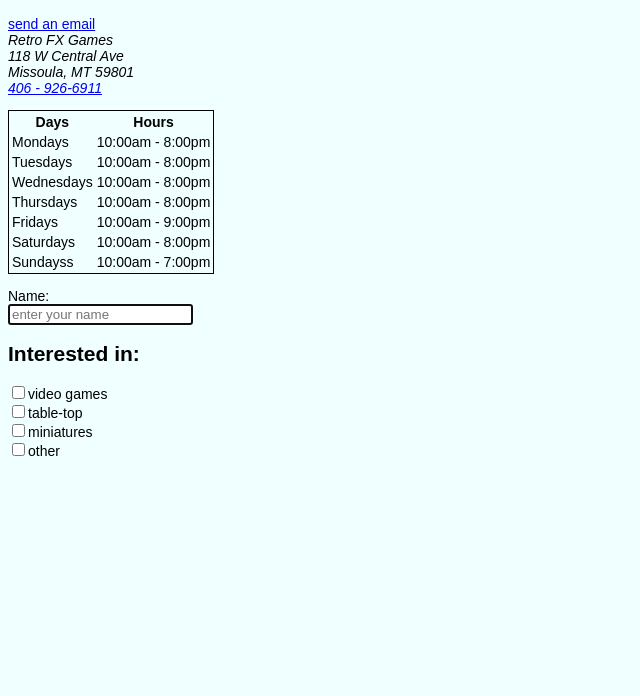
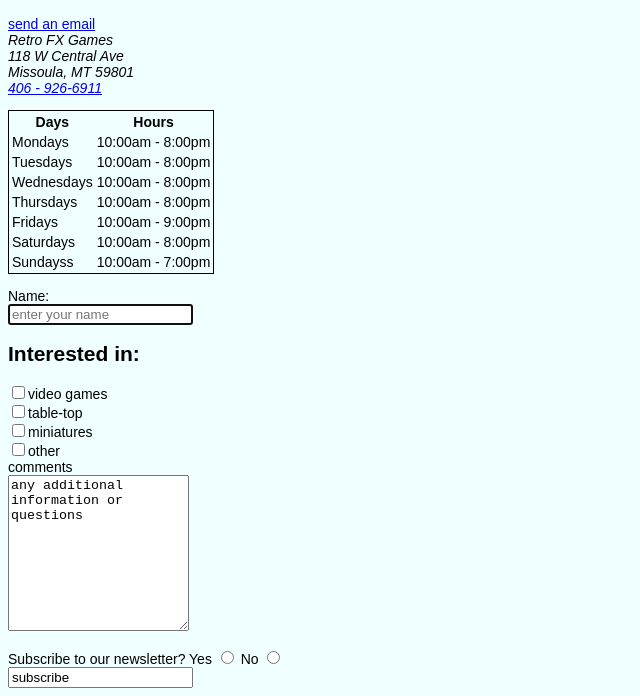
Before and after one commit to whitewallz/WebDesignHw, a plain HTML site: page Assignment7/index.html in a window 1280 px wide. Shown: the part 165-861 px from the top of the page, without its empty margins (0-640 px from the left). Before the commit the page ends 800 px from the top, so only its background shows below. Drawn offline with Linux system fonts and the light colour scheme.

Commit message:
Update index.html

```diff
--- a/Assignment7/index.html
+++ b/Assignment7/index.html
@@ -81,7 +81,15 @@
         <input type="checkbox" name="intersted-in" type="interested-in" value="table-top">table-top<br />
         <input type="checkbox" name="intersted-in" type="interested-in" value="miniatures">miniatures<br />
         <input type="checkbox" name="intersted-in" type="interested-in" value="other">other<br />
-
+        <pr></pr>
+        comments<br />
+        <textarea name="comments" id="comments" rows="10" col="30">any additional information or questions</textarea>
+        <p></p>
+        Subscribe to our newsletter?
+        Yes&nbsp;<input type="radio" name="newsletter" type="newsletter" value="yes">
+        No&nbsp;<input type="radio" name="newsletter" type="newsletter" value="no">
+        </br>
+        <input type="suscribe" name="subscribe" value="subscribe" />
     </form>
 </body>
 </html>
```
